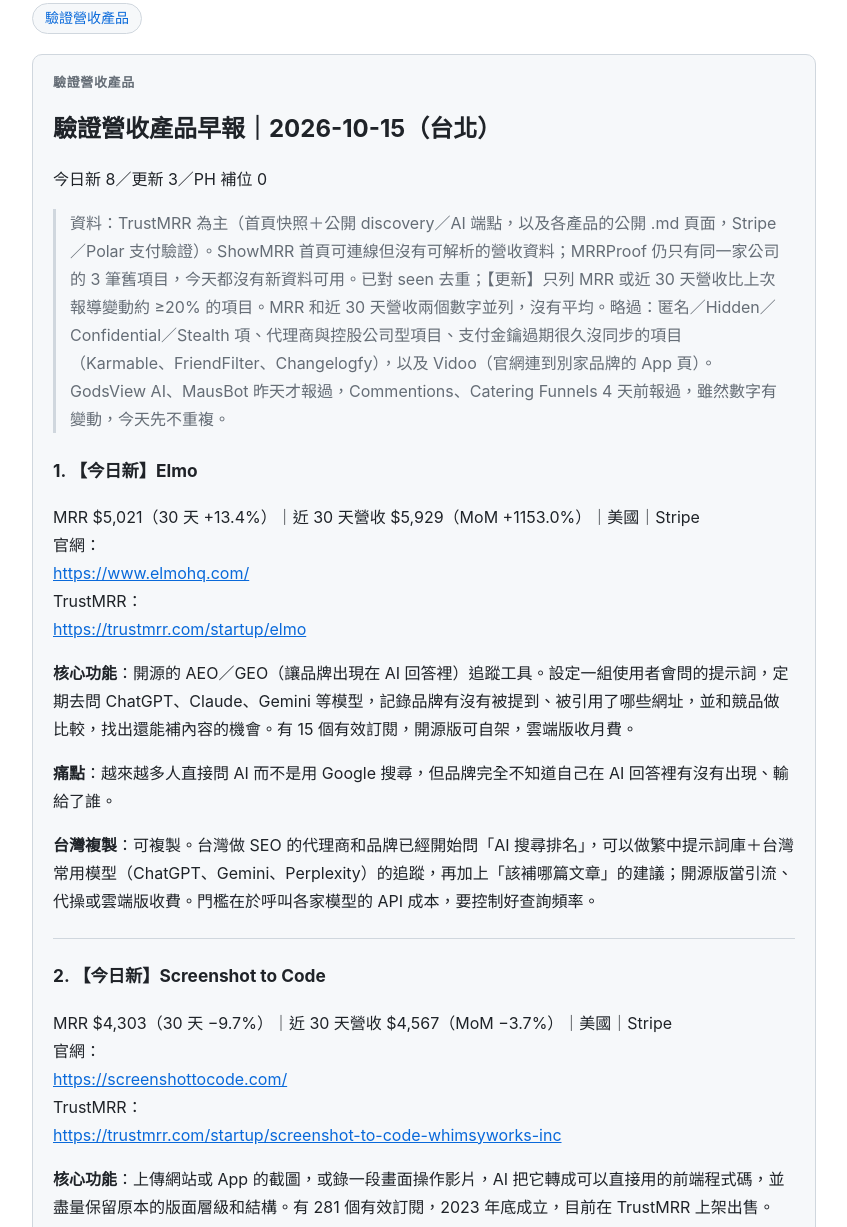
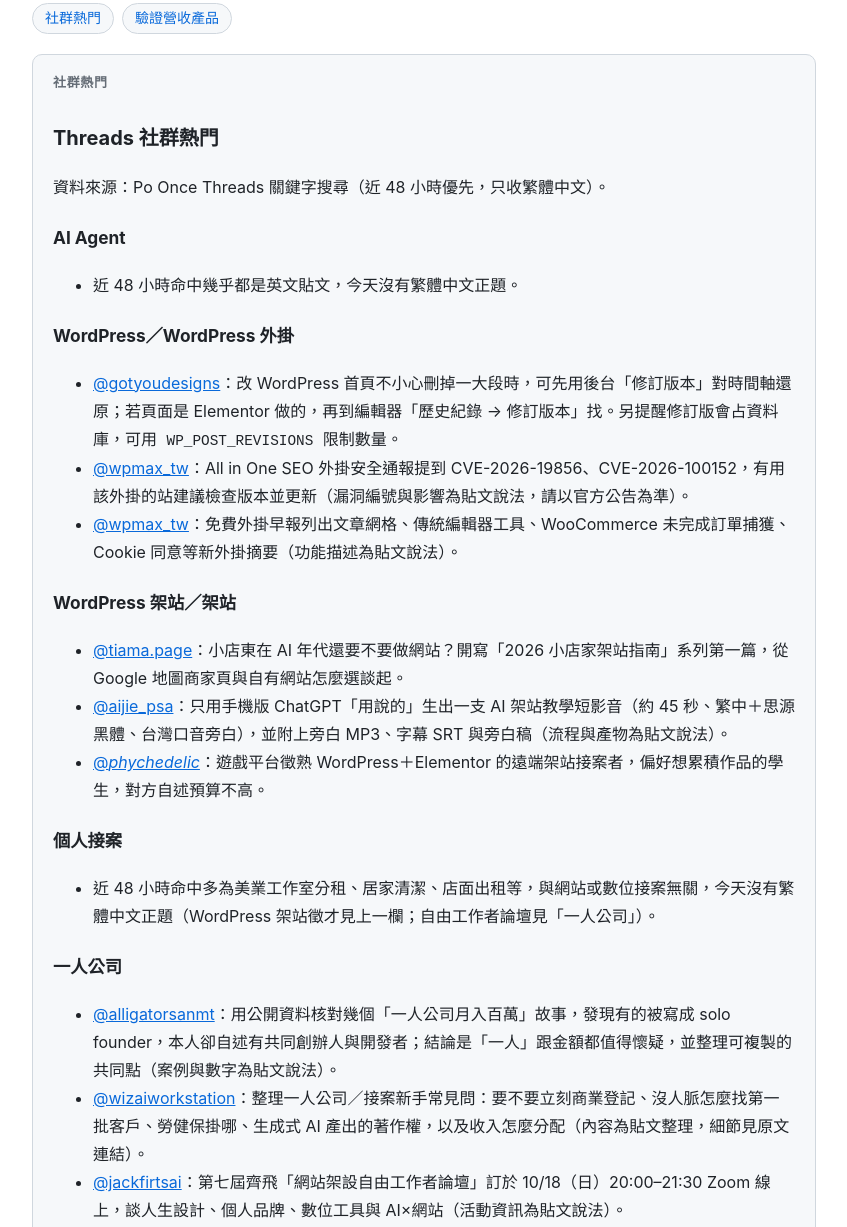
Before and after one commit to oberonlai/daily-brief, a plain HTML site: page docs/2026-10-15.html in a window 1280 px wide. Shown: the part 78-1305 px from the top of the page, without its empty margins (216-1063 px from the left). Drawn offline with Linux system fonts and the light colour scheme.

Commit message:
update 2026-10-15

```diff
--- a/docs/2026-10-15.html
+++ b/docs/2026-10-15.html
@@ -1,6 +1,33 @@
 <!doctype html><html lang="zh-Hant"><head><meta charset="utf-8">
 <meta name="viewport" content="width=device-width,initial-scale=1"><title>每日外部資訊 2026-10-15</title>
-<link rel="stylesheet" href="style.css"></head><body><main><header class="site"><a href="index.html">每日外部資訊｜2026-10-15（四）</a><nav class="days"><a href="2026-10-14.html">← 2026-10-14</a><a href="index.html">全部日期</a></nav></header><div class="toc"><a href="#producthunt">驗證營收產品</a></div><section class="src" id="producthunt"><h2 class="src-title">驗證營收產品</h2><h1>驗證營收產品早報｜2026-10-15（台北）</h1>
+<link rel="stylesheet" href="style.css"></head><body><main><header class="site"><a href="index.html">每日外部資訊｜2026-10-15（四）</a><nav class="days"><a href="2026-10-14.html">← 2026-10-14</a><a href="index.html">全部日期</a></nav></header><div class="toc"><a href="#threads">社群熱門</a><a href="#producthunt">驗證營收產品</a></div><section class="src" id="threads"><h2 class="src-title">社群熱門</h2><h2>Threads 社群熱門</h2>
+<p>資料來源：Po Once Threads 關鍵字搜尋（近 48 小時優先，只收繁體中文）。</p>
+<h3>AI Agent</h3>
+<ul>
+<li>近 48 小時命中幾乎都是英文貼文，今天沒有繁體中文正題。</li>
+</ul>
+<h3>WordPress／WordPress 外掛</h3>
+<ul>
+<li><a href="https://www.threads.com/@gotyoudesigns/post/DeeVUuPCQ7L">@gotyoudesigns</a>：改 WordPress 首頁不小心刪掉一大段時，可先用後台「修訂版本」對時間軸還原；若頁面是 Elementor 做的，再到編輯器「歷史紀錄 → 修訂版本」找。另提醒修訂版會占資料庫，可用 <code>WP_POST_REVISIONS</code> 限制數量。</li>
+<li><a href="https://www.threads.com/@wpmax_tw/post/DeatSrUmbxh">@wpmax_tw</a>：All in One SEO 外掛安全通報提到 CVE-2026-19856、CVE-2026-100152，有用該外掛的站建議檢查版本並更新（漏洞編號與影響為貼文說法，請以官方公告為準）。</li>
+<li><a href="https://www.threads.com/@wpmax_tw/post/DedZ3U1GT05">@wpmax_tw</a>：免費外掛早報列出文章網格、傳統編輯器工具、WooCommerce 未完成訂單捕獲、Cookie 同意等新外掛摘要（功能描述為貼文說法）。</li>
+</ul>
+<h3>WordPress 架站／架站</h3>
+<ul>
+<li><a href="https://www.threads.com/@tiama.page/post/DedWQumoA-_">@tiama.page</a>：小店東在 AI 年代還要不要做網站？開寫「2026 小店家架站指南」系列第一篇，從 Google 地圖商家頁與自有網站怎麼選談起。</li>
+<li><a href="https://www.threads.com/@aijie_psa/post/Deb6X1diEEU">@aijie_psa</a>：只用手機版 ChatGPT「用說的」生出一支 AI 架站教學短影音（約 45 秒、繁中＋思源黑體、台灣口音旁白），並附上旁白 MP3、字幕 SRT 與旁白稿（流程與產物為貼文說法）。</li>
+<li><a href="https://www.threads.com/@_phychedelic_/post/Decv1c1E6nK">@<em>phychedelic</em></a>：遊戲平台徵熟 WordPress＋Elementor 的遠端架站接案者，偏好想累積作品的學生，對方自述預算不高。</li>
+</ul>
+<h3>個人接案</h3>
+<ul>
+<li>近 48 小時命中多為美業工作室分租、居家清潔、店面出租等，與網站或數位接案無關，今天沒有繁體中文正題（WordPress 架站徵才見上一欄；自由工作者論壇見「一人公司」）。</li>
+</ul>
+<h3>一人公司</h3>
+<ul>
+<li><a href="https://www.threads.com/@alligatorsanmt/post/Dee2wv5jywU">@alligatorsanmt</a>：用公開資料核對幾個「一人公司月入百萬」故事，發現有的被寫成 solo founder，本人卻自述有共同創辦人與開發者；結論是「一人」跟金額都值得懷疑，並整理可複製的共同點（案例與數字為貼文說法）。</li>
+<li><a href="https://www.threads.com/@wizaiworkstation/post/Dee42LfHWkj">@wizaiworkstation</a>：整理一人公司／接案新手常見問：要不要立刻商業登記、沒人脈怎麼找第一批客戶、勞健保掛哪、生成式 AI 產出的著作權，以及收入怎麼分配（內容為貼文整理，細節見原文連結）。</li>
+<li><a href="https://www.threads.com/@jackfirtsai/post/Deeyw5YEvWZ">@jackfirtsai</a>：第七屆齊飛「網站架設自由工作者論壇」訂於 10/18（日）20:00–21:30 Zoom 線上，談人生設計、個人品牌、數位工具與 AI×網站（活動資訊為貼文說法）。</li>
+</ul></section><section class="src" id="producthunt"><h2 class="src-title">驗證營收產品</h2><h1>驗證營收產品早報｜2026-10-15（台北）</h1>
 <p>今日新 8／更新 3／PH 補位 0</p>
 <blockquote>
 <p>資料：TrustMRR 為主（首頁快照＋公開 discovery／AI 端點，以及各產品的公開 .md 頁面，Stripe／Polar 支付驗證）。ShowMRR 首頁可連線但沒有可解析的營收資料；MRRProof 仍只有同一家公司的 3 筆舊項目，今天都沒有新資料可用。已對 seen 去重；【更新】只列 MRR 或近 30 天營收比上次報導變動約 ≥20% 的項目。MRR 和近 30 天營收兩個數字並列，沒有平均。略過：匿名／Hidden／Confidential／Stealth 項、代理商與控股公司型項目、支付金鑰過期很久沒同步的項目（Karmable、FriendFilter、Changelogfy），以及 Vidoo（官網連到別家品牌的 App 頁）。GodsView AI、MausBot 昨天才報過，Commentions、Catering Funnels 4 天前報過，雖然數字有變動，今天先不重複。</p>
```
Also changed, not shown: docs/index.html (+1 -1 lines), 1 other file.
